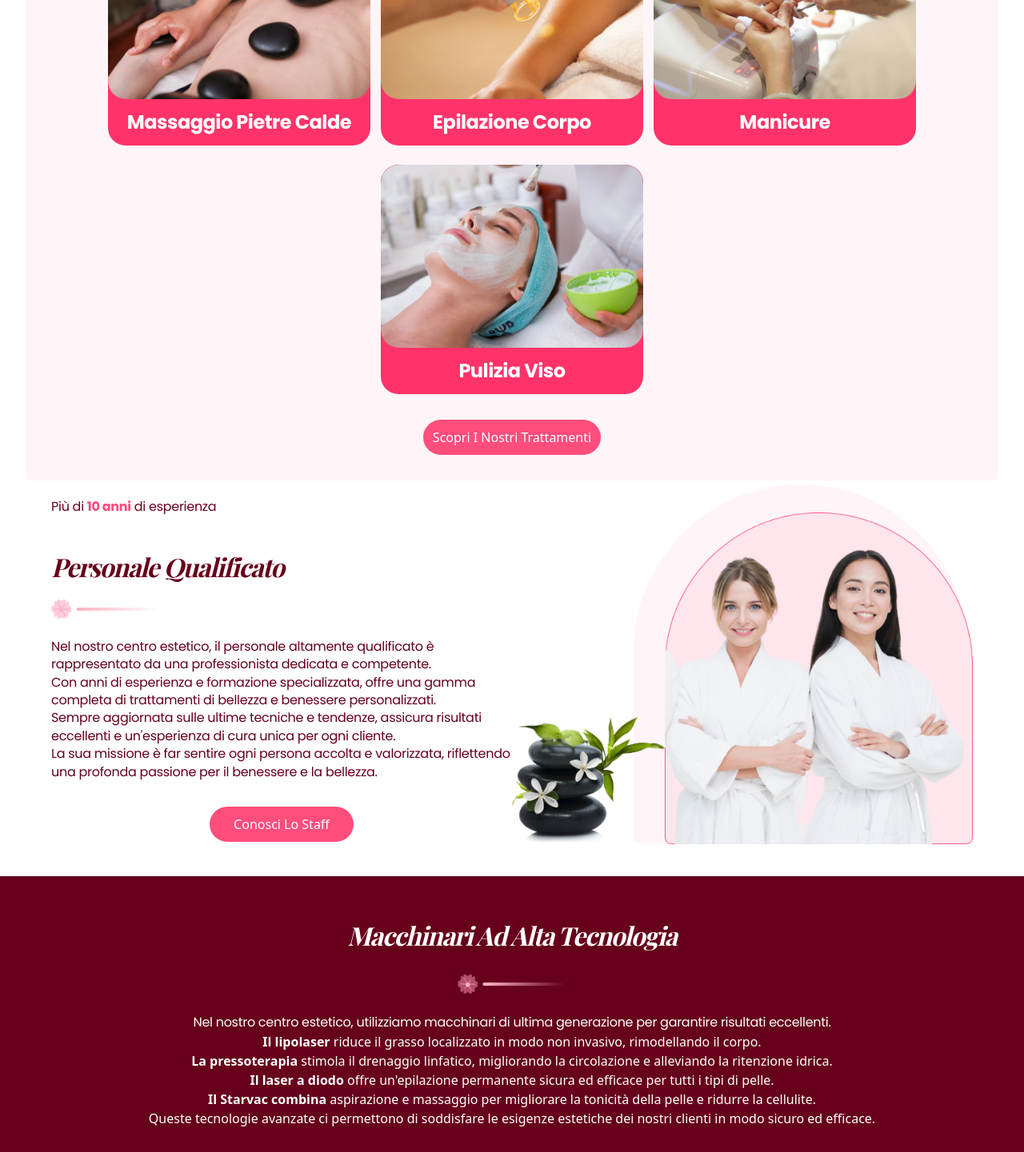
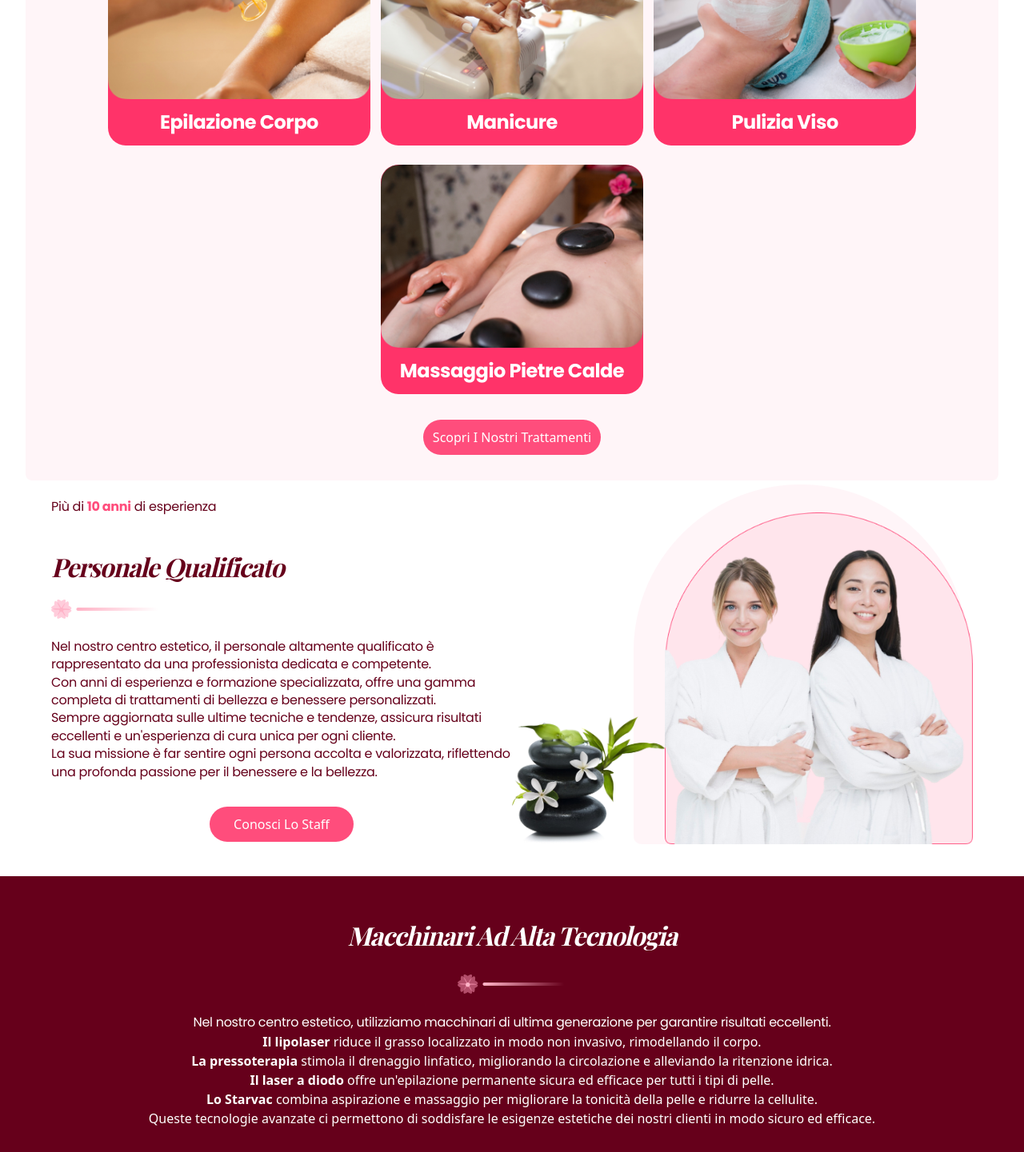
Before and after one commit to Giovanni-Serra-Git/un_ora_per_te, a React (Vite) app: page / in a window 1280 px wide. Shown: the part 920-2361 px from the top of the page at 80% size. Built offline with nearby package versions, Linux system fonts and the light colour scheme; a web font is replaced by a local one.

Commit message:
changed writing on Starvac - moved pictures order of trattamenti personalizzati

```diff
--- a/src/components/homepage/homepage.jsx
+++ b/src/components/homepage/homepage.jsx
@@ -25,10 +25,6 @@ const trattamenti = [
 
 const gallery = [
     {
-        url: "../../../assets/homepage/trattamenti/pietre.png",
-        title: "massaggio pietre calde",
-    },
-    {
         url: "../../../assets/homepage/trattamenti/epilazione.png",
         title: "epilazione corpo",
     },
@@ -39,6 +35,10 @@ const gallery = [
     {
         url: "../../../assets/homepage/trattamenti/viso.png",
         title: "pulizia viso",
+    },
+    {
+        url: "../../../assets/homepage/trattamenti/pietre.png",
+        title: "massaggio pietre calde",
     },
 ]
 
@@ -146,7 +146,7 @@ function HomePage() {
                             <span className="font-bold">Il lipolaser</span> riduce il grasso localizzato in modo non invasivo, rimodellando il corpo.<br></br>
                             <span className="font-bold">La pressoterapia</span> stimola il drenaggio linfatico, migliorando la circolazione e alleviando la ritenzione idrica.<br></br>
                             <span className="font-bold">Il laser a diodo</span> offre un'epilazione permanente sicura ed efficace per tutti i tipi di pelle.<br></br>
-                            <span className="font-bold">Il Starvac combina</span> aspirazione e massaggio per migliorare la tonicità della pelle e ridurre la cellulite.<br></br>
+                            <span className="font-bold">Lo Starvac </span>combina aspirazione e massaggio per migliorare la tonicità della pelle e ridurre la cellulite.<br></br>
                             Queste tecnologie avanzate ci permettono di soddisfare le esigenze estetiche dei nostri clienti in modo sicuro ed efficace.</p>
 
                     </div>
```
